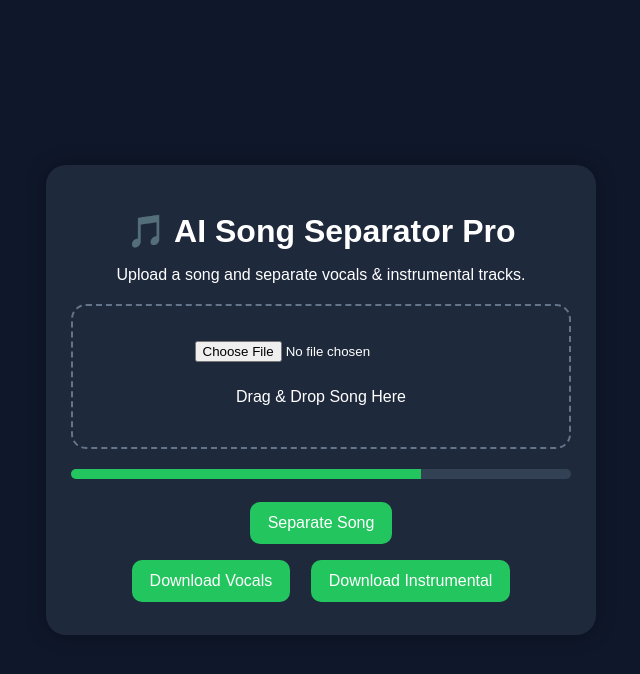
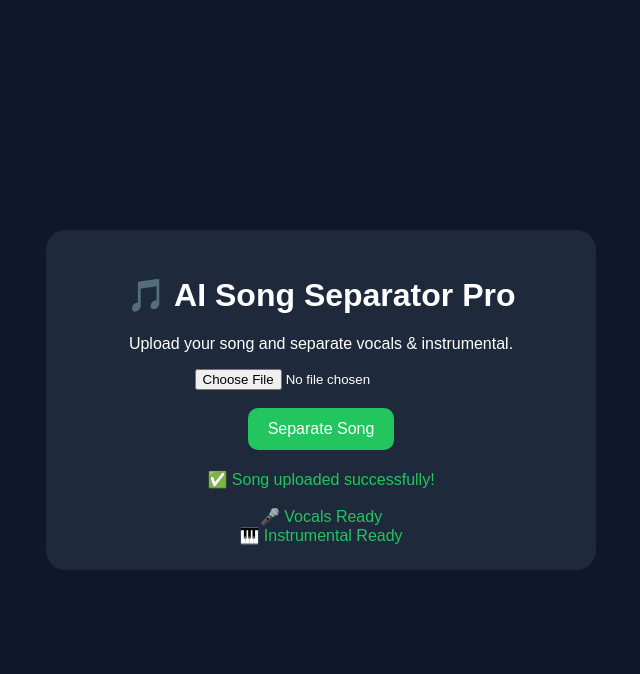
Before and after one commit to vermaayush6656-star/song-separator, a plain HTML site: page index.html in a window 1280 px wide. Both pictures are taken after a click on the button "Separate Song". Shown: the whole page, without its empty margins (319-959 px from the left). Drawn offline with Linux system fonts and the light colour scheme.

Commit message:
Update index.html

```diff
--- a/index.html
+++ b/index.html
@@ -1,20 +1,19 @@
 <!DOCTYPE html>
 <html>
 <head>
-<meta charset="utf-8">
+    <title>AI Song Separator Pro</title>
     <meta name="viewport" content="width=device-width, initial-scale=1">
-<title>Beat split  Pro</title>
 
     <style>
         body{
             margin:0;
             font-family:Arial,sans-serif;
             background:#0f172a;
+            color:white;
             display:flex;
             justify-content:center;
             align-items:center;
             min-height:100vh;
-color:white;
         }
 
         .card{
@@ -24,79 +23,50 @@ background:#1e293b;
             padding:25px;
             border-radius:20px;
             text-align:center;
-box-shadow:0 0 20px rgba(0,0,0,0.3);
-}
-
-h1{
-margin-bottom:10px;
-}
-
-.dropzone{
-border:2px dashed #64748b;
-padding:25px;
-border-radius:15px;
-margin:20px 0;
-}
-
-input[type=file]{
-margin:10px 0;
         }
 
         button{
             background:#22c55e;
             color:white;
             border:none;
-padding:12px 18px;
-margin:8px;
+            padding:12px 20px;
             border-radius:10px;
             font-size:16px;
-cursor:pointer;
         }
 
-button:hover{
-opacity:0.9;
-}
-
-.progress{
-height:10px;
-background:#334155;
-border-radius:10px;
-overflow:hidden;
-margin:15px 0;
-}
-
-.bar{
-height:100%;
-width:70%;
-background:#22c55e;
+        #result{
+            margin-top:20px;
+            display:none;
+            color:#22c55e;
         }
     </style>
+</head>
 
-</head>
 <body>
 
 <div class="card">
     <h1>🎵 AI Song Separator Pro</h1>
 
-<p>Upload a song and separate vocals & instrumental tracks.</p>
+    <p>Upload your song and separate vocals & instrumental.</p>
 
-<div class="dropzone">
-<input type="file">
-<p>Drag & Drop Song Here</p>
+    <input type="file" id="song">
+
+    <br><br>
+
+    <button onclick="separateSong()">Separate Song</button>
+
+    <div id="result">
+        ✅ Song uploaded successfully!<br><br>
+        🎤 Vocals Ready<br>
+        🎹 Instrumental Ready
+    </div>
 </div>
 
-<div class="progress">
-<div class="bar"></div>
-</div>
-
-<button>Separate Song</button>
-
-<br>
-
-<button>Download Vocals</button>
-<button>Download Instrumental</button>
-
-</div>
+<script>
+function separateSong(){
+    document.getElementById("result").style.display="block";
+}
+</script>
 
 </body>
 </html>
```
Lines whose indentation alone changed are shown as unchanged.
